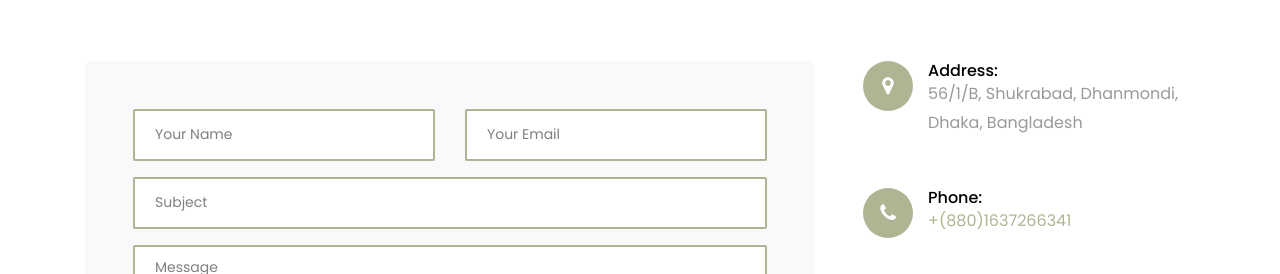
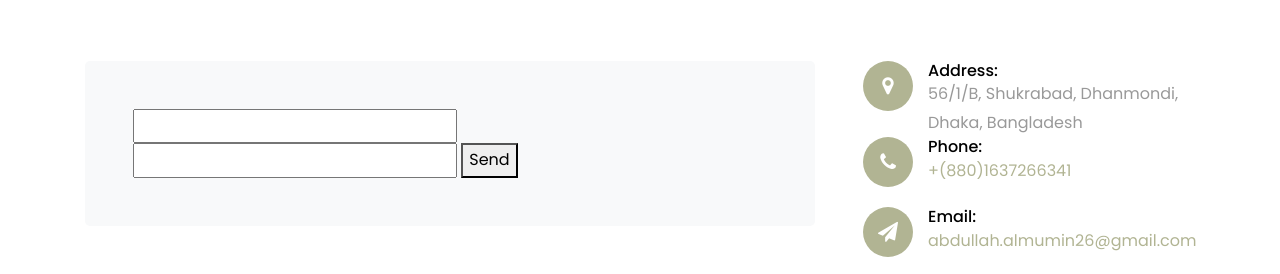
Before and after one commit to abdullah-mumin/Abdulla_Portfolio, a plain HTML site: page index.html in a window 1280 px wide. Shown: the part 6949-7223 px from the top of the page. Drawn offline with Linux system fonts and the light colour scheme; some packages are replaced by stand-ins of ours; no server answers; files whose address does not match are found by name.

Commit message:
2nd  commit

```diff
--- a/index.html
+++ b/index.html
@@ -822,7 +822,10 @@
 				<div class="col-md-8">
 					<form action="https://formsubmit.co/abdullah.almumin26@gmail.com" method="POST"
 						class="bg-light p-4 p-md-5 contact-form">
-						<div class="row">
+						<input type="text" name="name" required>
+						<input type="email" name="email" required>
+						<button type="submit">Send</button>
+						<!-- <div class="row">
 							<div class="col-md-6">
 								<div class="form-group">
 									<input type="text" class="form-control" placeholder="Your Name">
@@ -850,7 +853,7 @@
 									<input type="submit" value="Send Message" class="btn btn-primary py-3 px-5">
 								</div>
 							</div>
-						</div>
+						</div> -->
 					</form>
 
 				</div>
```
